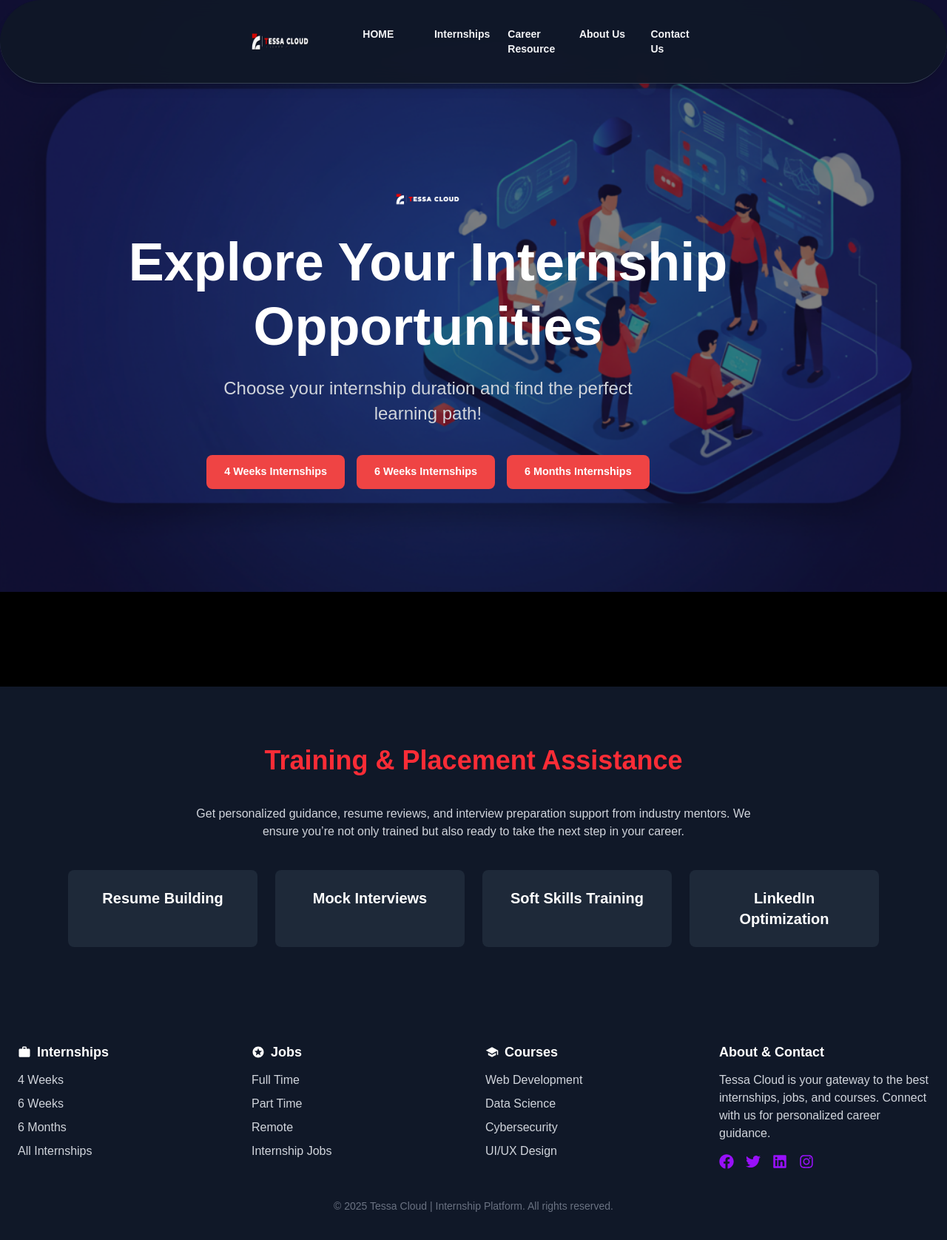
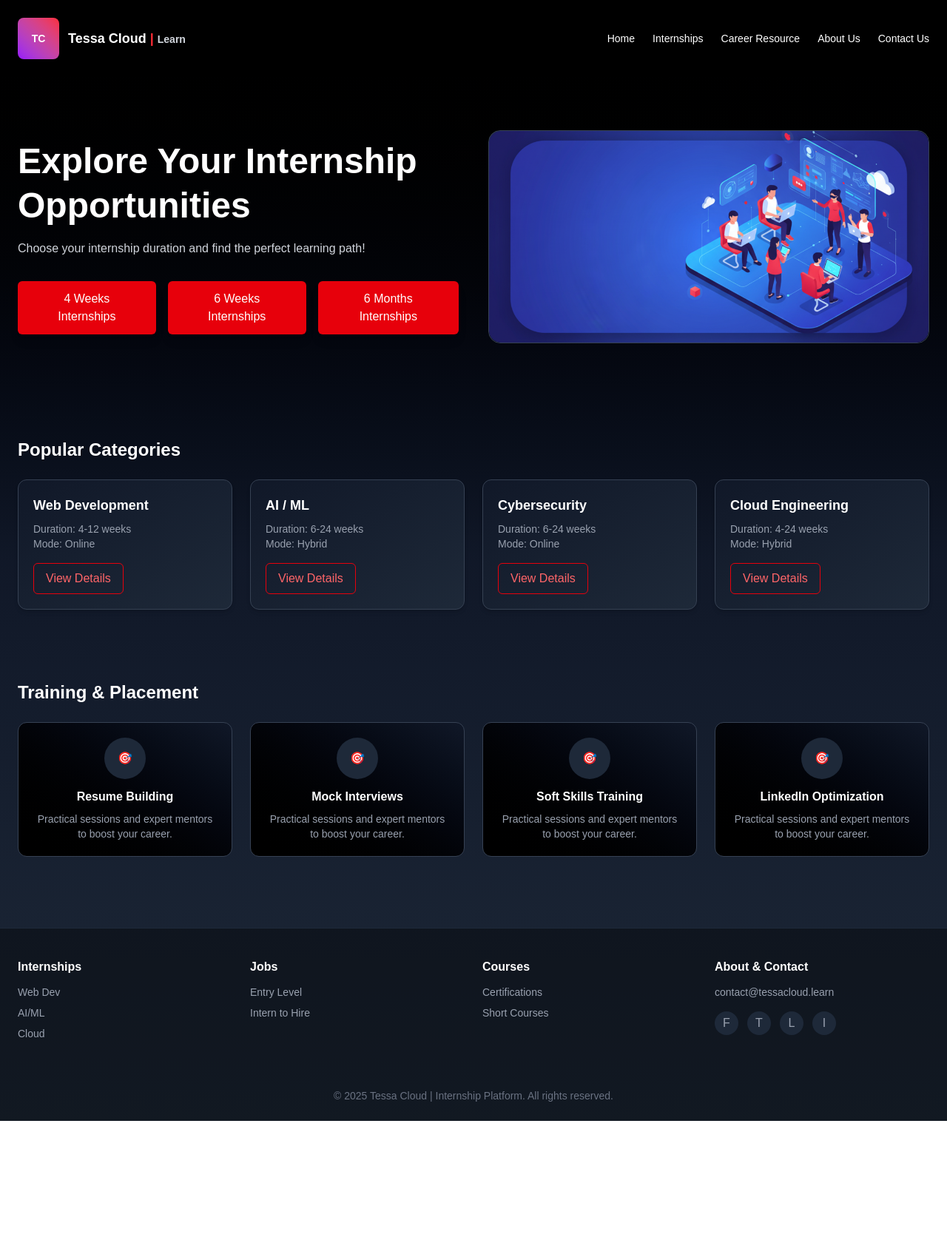
Before and after one commit to roshandsc/FLIM_INDUSTRY_HERO_SECTION, a Next.js app in the folder Intership_Platform/tessa-cloud/: page / in a window 1280 px wide. Shown: the top 1676 px of the page at 74% size. After the commit the page ends 1515 px from the top, so only its background shows below. Built offline with nearby package versions, Linux system fonts and the light colour scheme.

Commit message:
Add mobile responsiveness to page.jsx

```diff
--- a/Intership_Platform/tessa-cloud/src/app/page.jsx
+++ b/Intership_Platform/tessa-cloud/src/app/page.jsx
@@ -1,375 +1,206 @@
 "use client";
-import React, { useState } from "react";
-import { motion, AnimatePresence } from "framer-motion";
-import {
-  FaSearch,
-  FaFacebook,
-  FaTwitter,
-  FaLinkedin,
-  FaInstagram,
-} from "react-icons/fa";
-import { MdWork, MdSchool, MdStars } from "react-icons/md";
+import React from "react";
+import { motion } from "framer-motion";
 
-export default function Page() {
-  const [selectedCategory, setSelectedCategory] = useState(null);
+export default function TessaCloudLanding() {
+  const internships = [
+    { title: "Web Development", duration: "4-12 weeks", mode: "Online" },
+    { title: "AI / ML", duration: "6-24 weeks", mode: "Hybrid" },
+    { title: "Cybersecurity", duration: "6-24 weeks", mode: "Online" },
+    { title: "Cloud Engineering", duration: "4-24 weeks", mode: "Hybrid" },
+  ];
 
-  const internshipData = {
-    "4 Weeks": [
-      "Web Development",
-      "Mobile App Development",
-      "Machine Learning / AI",
-      "Embedded Systems / IoT",
-    ],
-    "6 Weeks": [
-      "Cybersecurity & Ethical Hacking",
-      "Data Science & Analytics",
-      "Python with Django",
-      "UI/UX Design",
-    ],
-    "6 Months": [
-      "DSA Using C++ – 6 Months Internship",
-      "Cloud Computing & DevOps",
-      "AI / ML Advanced Research",
-    ],
-  };
-
-  const handleCategoryClick = (category) => {
-    setSelectedCategory(category);
-    if (typeof window !== "undefined") {
-      const section = document.getElementById("internship-details");
-      if (section) {
-        window.scrollTo({ top: section.offsetTop - 50, behavior: "smooth" });
-      }
-    }
-  };
+  const trainings = [
+    "Resume Building",
+    "Mock Interviews",
+    "Soft Skills Training",
+    "LinkedIn Optimization",
+  ];
 
   return (
-    <div className="min-h-screen bg-gradient-to-b from-gray-900 to-black text-white overflow-x-hidden">
-      {/* ------------------------- Header Navigation ------------------------- */}
-      <header className="bg-gray-900/95 text-gray-100 shadow-lg fixed top-0 left-0 w-full z-50 backdrop-blur-md border-b border-gray-700 transition-all duration-300 rounded-full">
-        <div className="max-w-2xl mx-auto px-4 sm:px-6 py-2 flex flex-col sm:flex-row items-center justify-between gap-2 sm:gap-0">
-          <div className="flex items-center space-x-2">
-            <img
-              src="/Tessa_Cloud_Learn_Logo_2-removebg-preview.png"
-              alt="Tessa Cloud Logo"
-              className="w-16 sm:w-20 md:w-24 h-auto object-contain"
-            />
+    <div className="min-h-screen text-white bg-gradient-to-b from-black via-gray-900 to-gray-800 font-inter">
+      {/* Header */}
+      <header className="fixed top-0 left-0 right-0 z-50 backdrop-blur-sm bg-black/50">
+        <div className="max-w-7xl mx-auto flex items-center justify-between p-4 md:p-6">
+          <div className="flex items-center gap-4">
+            <div className="flex items-center gap-3">
+              <div className="w-12 h-12 md:w-14 md:h-14 bg-gradient-to-tr from-purple-600 to-red-500 rounded-lg flex items-center justify-center text-sm font-semibold">
+                TC
+              </div>
+              <div className="hidden md:block">
+                <div className="text-lg font-semibold">
+                  Tessa Cloud<span className="text-red-500"> |</span>{" "}
+                  <span className="text-gray-300 text-sm">Learn</span>
+                </div>
+              </div>
+            </div>
           </div>
-          <nav className="flex flex-wrap sm:flex-nowrap justify-center sm:justify-start w-full sm:w-auto gap-4 sm:gap-6 text-sm font-semibold text-gray-100">
-            <a
-              href="#home"
-              className="relative group hover:text-purple-400 transition-colors duration-300 flex-1 text-center sm:text-left"
-            >
-              HOME
-              <span className="absolute bottom-0 left-0 w-full h-[2px] bg-purple-400 transform scale-x-0 group-hover:scale-x-100 transition-transform duration-300 origin-left"></span>
+
+          <nav className="hidden md:flex gap-6 items-center text-sm">
+            <a href="#" className="hover:text-red-500 transition">
+              Home
             </a>
-            <a
-              href="#internships"
-              className="relative group hover:text-purple-400 transition-colors duration-300 flex-1 text-center sm:text-left"
-            >
+            <a href="#" className="hover:text-red-500 transition">
               Internships
-              <span className="absolute bottom-0 left-0 w-full h-[2px] bg-purple-400 transform scale-x-0 group-hover:scale-x-100 transition-transform duration-300 origin-left"></span>
             </a>
-            <a
-              href="#career"
-              className="relative group hover:text-purple-400 transition-colors duration-300 flex-1 text-center sm:text-left"
-            >
+            <a href="#" className="hover:text-red-500 transition">
               Career Resource
-              <span className="absolute bottom-0 left-0 w-full h-[2px] bg-purple-400 transform scale-x-0 group-hover:scale-x-100 transition-transform duration-300 origin-left"></span>
             </a>
-            <a
-              href="#about"
-              className="relative group hover:text-purple-400 transition-colors duration-300 flex-1 text-center sm:text-left"
-            >
+            <a href="#" className="hover:text-red-500 transition">
               About Us
-              <span className="absolute bottom-0 left-0 w-full h-[2px] bg-purple-400 transform scale-x-0 group-hover:scale-x-100 transition-transform duration-300 origin-left"></span>
             </a>
-            <a
-              href="#contact"
-              className="relative group hover:text-purple-400 transition-colors duration-300 flex-1 text-center sm:text-left"
-            >
+            <a href="#" className="hover:text-red-500 transition">
               Contact Us
-              <span className="absolute bottom-0 left-0 w-full h-[2px] bg-purple-400 transform scale-x-0 group-hover:scale-x-100 transition-transform duration-300 origin-left"></span>
             </a>
           </nav>
+
+          <div className="md:hidden">
+            <button aria-label="open menu" className="p-2">
+              ☰
+            </button>
+          </div>
         </div>
       </header>
-      {/* ----------------------------- Hero Section ----------------------------- */}
-      <section className="hero-section relative w-full h-screen flex flex-col items-center justify-start text-center overflow-hidden pt-[15vh] px-4 sm:px-6">
-        {/* Background overlay */}
-        <div
-          className="absolute top-0 left-0 w-full h-full bg-cover bg-center bg-no-repeat filter brightness-50"
-          style={{ backgroundImage: "url('/banner_img_ts.png')" }}
-        ></div>
 
-        <div className="hero-content relative z-10 flex flex-col items-center gap-6 w-full max-w-5xl">
-          <motion.img
-            src="/Tessa Cloud - Logo for Website.png"
-            alt="Tessa Cloud Logo"
-            className="mx-auto w-20 sm:w-28 md:w-36 h-auto"
-            initial={{ opacity: 0, y: -40 }}
+      <main className="pt-24">
+        {/* Hero */}
+        <section className="max-w-7xl mx-auto px-6 py-20 flex flex-col md:flex-row items-center gap-10">
+          <motion.div
+            initial={{ opacity: 0, y: 12 }}
             animate={{ opacity: 1, y: 0 }}
-            transition={{ duration: 0.8 }}
-          />
+            transition={{ duration: 0.6 }}
+            className="flex-1"
+          >
+            <h1 className="text-3xl md:text-5xl font-bold leading-tight">
+              Explore Your Internship Opportunities
+            </h1>
+            <p className="mt-4 text-gray-300 max-w-xl">
+              Choose your internship duration and find the perfect learning
+              path!
+            </p>
 
-          <motion.h1
-            className="text-2xl sm:text-4xl md:text-6xl font-bold text-white px-2"
-            initial={{ opacity: 0 }}
-            animate={{ opacity: 1 }}
-            transition={{ delay: 0.5 }}
-          >
-            Explore Your Internship Opportunities
-          </motion.h1>
-
-          <motion.p
-            className="text-xs sm:text-lg md:text-xl text-gray-300 max-w-lg px-2"
-            initial={{ opacity: 0 }}
-            animate={{ opacity: 1 }}
-            transition={{ delay: 0.7 }}
-          >
-            Choose your internship duration and find the perfect learning path!
-          </motion.p>
+            <motion.div
+              whileHover={{ scale: 1.02 }}
+              className="mt-8 flex flex-col sm:flex-row gap-4"
+            >
+              <button className="px-6 py-3 rounded-md text-white bg-red-600 hover:bg-red-500 shadow-lg w-full sm:w-auto">
+                4 Weeks Internships
+              </button>
+              <button className="px-6 py-3 rounded-md text-white bg-red-600 hover:bg-red-500 shadow-lg w-full sm:w-auto">
+                6 Weeks Internships
+              </button>
+              <button className="px-6 py-3 rounded-md text-white bg-red-600 hover:bg-red-500 shadow-lg w-full sm:w-auto">
+                6 Months Internships
+              </button>
+            </motion.div>
+          </motion.div>
 
           <motion.div
-            className="hero-buttons flex flex-wrap justify-center gap-3 mt-4 max-w-full px-2"
-            initial={{ opacity: 0 }}
-            animate={{ opacity: 1 }}
-            transition={{ delay: 1 }}
+            initial={{ scale: 0.98, opacity: 0 }}
+            animate={{ scale: 1, opacity: 1 }}
+            transition={{ duration: 0.6 }}
+            className="flex-1 w-full"
           >
-            {Object.keys(internshipData).map((category, i) => (
-              <motion.button
-                key={i}
-                className="red-button bg-red-600 hover:bg-red-700 px-4 sm:px-6 py-2 sm:py-3 rounded-lg text-xs sm:text-sm md:text-base font-semibold transition-all duration-300 min-w-[140px] sm:min-w-[160px]"
-                onClick={() => handleCategoryClick(category)}
-                whileHover={{ scale: 1.05 }}
-                whileTap={{ scale: 0.95 }}
+            <div className="w-full h-56 md:h-72 rounded-2xl bg-gradient-to-br from-gray-800 to-black border border-gray-700 flex items-center justify-center overflow-hidden">
+              <img
+                src="/banner_img_ts.png"
+                alt="Hero banner"
+                className="w-full h-full object-cover rounded-2xl"
+              />
+            </div>
+          </motion.div>
+        </section>
+
+        {/* Internship Cards */}
+        <section className="max-w-7xl mx-auto px-6 py-12">
+          <h2 className="text-2xl font-semibold mb-6">Popular Categories</h2>
+          <div className="grid grid-cols-1 sm:grid-cols-2 lg:grid-cols-4 gap-6">
+            {internships.map((it) => (
+              <motion.div
+                whileHover={{ scale: 1.03 }}
+                transition={{ type: "spring", stiffness: 300 }}
+                key={it.title}
+                className="bg-gradient-to-br from-gray-900 to-gray-800 p-5 rounded-xl border border-gray-700 shadow-md hover:shadow-xl transition-shadow"
               >
-                {category} Internships
-              </motion.button>
+                <div className="text-lg font-semibold">{it.title}</div>
+                <div className="text-sm text-gray-400 mt-2">
+                  Duration: {it.duration}
+                </div>
+                <div className="text-sm text-gray-400">Mode: {it.mode}</div>
+                <button className="mt-4 px-4 py-2 bg-transparent border border-red-600 text-red-400 rounded-md hover:bg-red-600/10">
+                  View Details
+                </button>
+              </motion.div>
             ))}
-          </motion.div>
-        </div>
-      </section>
+          </div>
+        </section>
 
-      {/* ------------------------- Internship Details Section ------------------------- */}
-      <section
-        id="internship-details"
-        className="py-12 sm:py-16 px-4 sm:px-6 bg-black text-center"
-      >
-        <AnimatePresence mode="wait">
-          {selectedCategory && (
-            <motion.div
-              key={selectedCategory}
-              initial={{ opacity: 0, y: 50 }}
-              animate={{ opacity: 1, y: 0 }}
-              exit={{ opacity: 0, y: -50 }}
-              transition={{ duration: 0.6 }}
-            >
-              <h2 className="text-2xl sm:text-3xl md:text-4xl font-bold text-red-500 mb-6 sm:mb-8">
-                {selectedCategory} Internship Opportunities
-              </h2>
+        {/* Training & Placement */}
+        <section className="max-w-7xl mx-auto px-6 py-12">
+          <h2 className="text-2xl font-semibold mb-6">Training & Placement</h2>
+          <div className="grid grid-cols-1 sm:grid-cols-2 lg:grid-cols-4 gap-6">
+            {trainings.map((t) => (
+              <motion.div
+                whileHover={{ y: -6 }}
+                key={t}
+                className="p-5 rounded-xl bg-gradient-to-tr from-black to-gray-900 border border-gray-700 text-center"
+              >
+                <div className="w-14 h-14 mx-auto rounded-full bg-gray-800 flex items-center justify-center mb-3">
+                  🎯
+                </div>
+                <div className="font-semibold">{t}</div>
+                <p className="text-sm text-gray-400 mt-2">
+                  Practical sessions and expert mentors to boost your career.
+                </p>
+              </motion.div>
+            ))}
+          </div>
+        </section>
+      </main>
 
-              <div className="grid grid-cols-1 sm:grid-cols-2 md:grid-cols-2 lg:grid-cols-3 gap-4 sm:gap-6 max-w-6xl mx-auto">
-                {internshipData[selectedCategory].map((internship, idx) => (
-                  <motion.div
-                    key={idx}
-                    className="p-4 sm:p-6 bg-gray-800 rounded-lg hover:bg-gray-700 transition-all duration-300"
-                    whileHover={{ scale: 1.03 }}
-                  >
-                    <h3 className="text-lg sm:text-xl font-semibold mb-2">
-                      {internship}
-                    </h3>
-                    <p className="text-gray-400 text-xs sm:text-sm">
-                      Duration: {selectedCategory}
-                      <br />
-                      Mode: Online / Hybrid
-                    </p>
-                    <button className="mt-3 sm:mt-4 px-3 sm:px-4 py-1.5 sm:py-2 bg-red-600 rounded hover:bg-red-700 transition text-xs sm:text-sm">
-                      View Details
-                    </button>
-                  </motion.div>
-                ))}
-              </div>
-            </motion.div>
-          )}
-        </AnimatePresence>
-      </section>
-
-      {/* ------------------------- Training & Placement Section ------------------------- */}
-      <section className="py-16 sm:py-20 bg-gray-900 text-center px-4 sm:px-6">
-        <h2 className="text-2xl sm:text-3xl md:text-4xl font-bold text-red-500 mb-6 sm:mb-10">
-          Training & Placement Assistance
-        </h2>
-        <p className="max-w-xl sm:max-w-3xl mx-auto text-gray-300 mb-8 sm:mb-10 text-sm sm:text-base">
-          Get personalized guidance, resume reviews, and interview preparation
-          support from industry mentors. We ensure you’re not only trained but
-          also ready to take the next step in your career.
-        </p>
-
-        <div className="flex flex-wrap justify-center gap-4 sm:gap-6">
-          {[
-            "Resume Building",
-            "Mock Interviews",
-            "Soft Skills Training",
-            "LinkedIn Optimization",
-          ].map((item, i) => (
-            <motion.div
-              key={i}
-              className="bg-gray-800 p-4 sm:p-6 rounded-lg w-52 sm:w-64 hover:bg-gray-700 transition-all duration-300"
-              whileHover={{ scale: 1.03 }}
-            >
-              <h3 className="text-sm sm:text-base md:text-xl font-semibold text-white">
-                {item}
-              </h3>
-            </motion.div>
-          ))}
-        </div>
-      </section>
-
-      {/* ------------------------- Footer ------------------------- */}
-      <footer className="bg-gray-900 text-gray-300 py-8 sm:py-12 px-4 sm:px-6">
-        <div className="max-w-7xl mx-auto grid grid-cols-1 sm:grid-cols-2 md:grid-cols-4 gap-6 sm:gap-8">
+      {/* Footer */}
+      <footer className="mt-12 border-t border-gray-800 bg-black/40">
+        <div className="max-w-7xl mx-auto px-6 py-10 grid grid-cols-1 sm:grid-cols-2 lg:grid-cols-4 gap-6">
           <div>
-            <h3 className="text-white font-bold text-lg mb-3 flex items-center gap-2">
-              <MdWork /> Internships
-            </h3>
-            <ul className="space-y-2 text-sm sm:text-base">
-              <li>
-                <a href="#4weeks" className="hover:text-purple-500 transition">
-                  4 Weeks
-                </a>
-              </li>
-              <li>
-                <a href="#6weeks" className="hover:text-purple-500 transition">
-                  6 Weeks
-                </a>
-              </li>
-              <li>
-                <a href="#6months" className="hover:text-purple-500 transition">
-                  6 Months
-                </a>
-              </li>
-              <li>
-                <a href="#all" className="hover:text-purple-500 transition">
-                  All Internships
-                </a>
-              </li>
+            <h3 className="font-semibold mb-3">Internships</h3>
+            <ul className="text-sm text-gray-400 space-y-2">
+              <li>Web Dev</li>
+              <li>AI/ML</li>
+              <li>Cloud</li>
             </ul>
           </div>
           <div>
-            <h3 className="text-white font-bold text-lg mb-3 flex items-center gap-2">
-              <MdStars /> Jobs
-            </h3>
-            <ul className="space-y-2 text-sm sm:text-base">
-              <li>
-                <a
-                  href="#fulltime"
-                  className="hover:text-purple-500 transition"
-                >
-                  Full Time
-                </a>
-              </li>
-              <li>
-                <a
-                  href="#parttime"
-                  className="hover:text-purple-500 transition"
-                >
-                  Part Time
-                </a>
-              </li>
-              <li>
-                <a href="#remote" className="hover:text-purple-500 transition">
-                  Remote
-                </a>
-              </li>
-              <li>
-                <a href="#intern" className="hover:text-purple-500 transition">
-                  Internship Jobs
-                </a>
-              </li>
+            <h3 className="font-semibold mb-3">Jobs</h3>
+            <ul className="text-sm text-gray-400 space-y-2">
+              <li>Entry Level</li>
+              <li>Intern to Hire</li>
             </ul>
           </div>
           <div>
-            <h3 className="text-white font-bold text-lg mb-3 flex items-center gap-2">
-              <MdSchool /> Courses
-            </h3>
-            <ul className="space-y-2 text-sm sm:text-base">
-              <li>
-                <a href="#webdev" className="hover:text-purple-500 transition">
-                  Web Development
-                </a>
-              </li>
-              <li>
-                <a href="#datasci" className="hover:text-purple-500 transition">
-                  Data Science
-                </a>
-              </li>
-              <li>
-                <a
-                  href="#cybersec"
-                  className="hover:text-purple-500 transition"
-                >
-                  Cybersecurity
-                </a>
-              </li>
-              <li>
-                <a href="#design" className="hover:text-purple-500 transition">
-                  UI/UX Design
-                </a>
-              </li>
+            <h3 className="font-semibold mb-3">Courses</h3>
+            <ul className="text-sm text-gray-400 space-y-2">
+              <li>Certifications</li>
+              <li>Short Courses</li>
             </ul>
           </div>
           <div>
-            <h3 className="text-white font-bold text-lg mb-3">
-              About & Contact
-            </h3>
-            <p className="mb-4 max-w-xs text-sm sm:text-base">
-              Tessa Cloud is your gateway to the best internships, jobs, and
-              courses. Connect with us for personalized career guidance.
-            </p>
-            <div className="flex space-x-4 text-purple-600 text-xl">
-              <a
-                href="https://facebook.com"
-                target="_blank"
-                rel="noopener noreferrer"
-                aria-label="Facebook"
-                className="hover:text-purple-400 transition"
-              >
-                <FaFacebook />
-              </a>
-              <a
-                href="https://twitter.com"
-                target="_blank"
-                rel="noopener noreferrer"
-                aria-label="Twitter"
-                className="hover:text-purple-400 transition"
-              >
-                <FaTwitter />
-              </a>
-              <a
-                href="https://linkedin.com"
-                target="_blank"
-                rel="noopener noreferrer"
-                aria-label="LinkedIn"
-                className="hover:text-purple-400 transition"
-              >
-                <FaLinkedin />
-              </a>
-              <a
-                href="https://instagram.com"
-                target="_blank"
-                rel="noopener noreferrer"
-                aria-label="Instagram"
-                className="hover:text-purple-400 transition"
-              >
-                <FaInstagram />
-              </a>
+            <h3 className="font-semibold mb-3">About & Contact</h3>
+            <p className="text-sm text-gray-400">contact@tessacloud.learn</p>
+            <div className="flex gap-3 mt-4 text-gray-400">
+              {["F", "T", "L", "I"].map((x) => (
+                <div
+                  key={x}
+                  className="w-8 h-8 rounded-full bg-gray-800 flex items-center justify-center"
+                >
+                  {x}
+                </div>
+              ))}
             </div>
           </div>
         </div>
-        <div className="mt-6 sm:mt-10 text-center text-gray-500 text-xs sm:text-sm">
-          © {new Date().getFullYear()} Tessa Cloud | Internship Platform. All
-          rights reserved.
+
+        <div className="text-center text-sm text-gray-500 py-6">
+          © 2025 Tessa Cloud | Internship Platform. All rights reserved.
         </div>
       </footer>
     </div>
```
